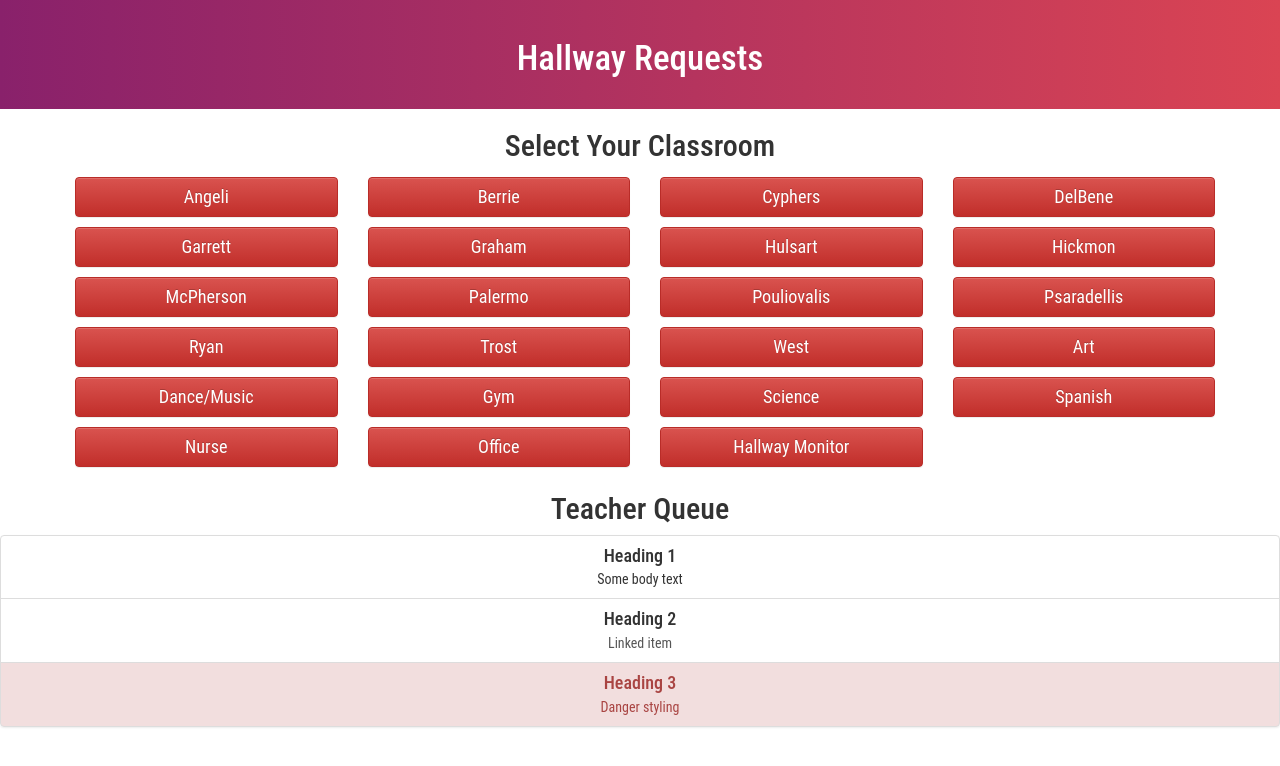
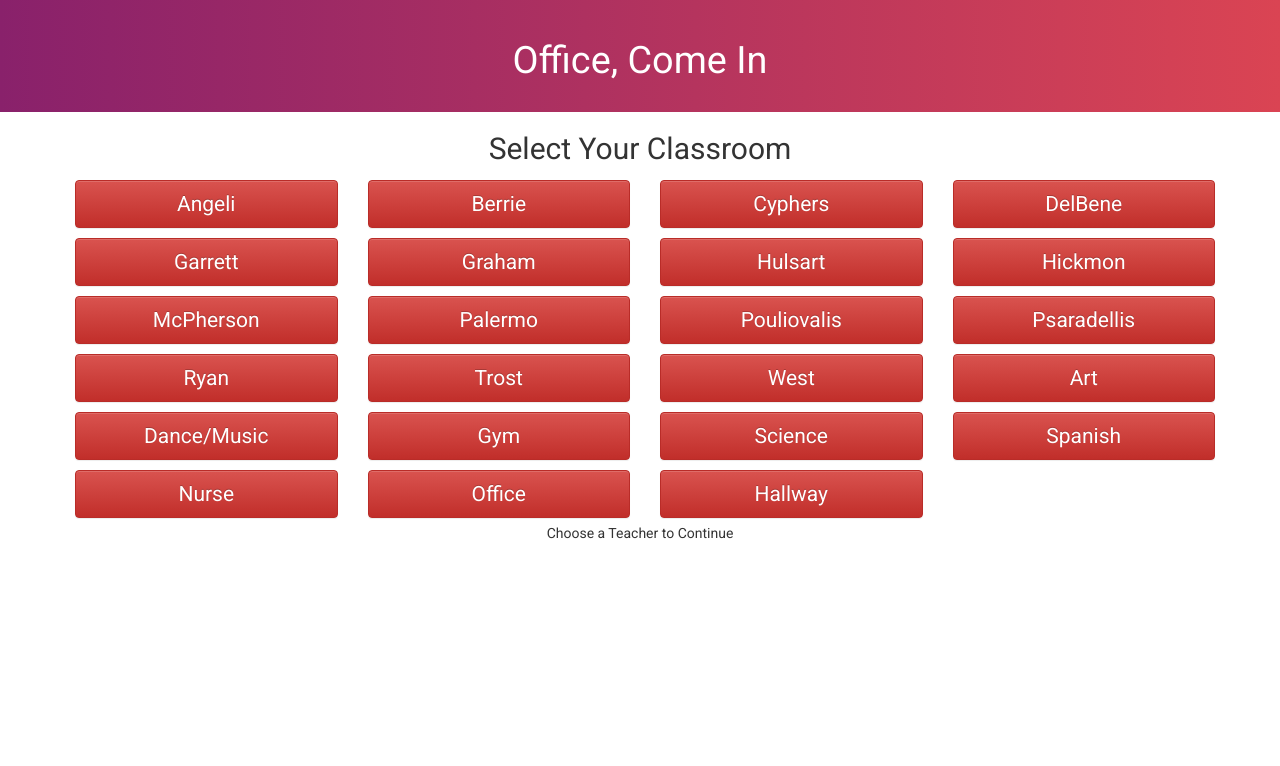
Before and after one commit to a-trost/Walkie-Walkie, a React (Create React App) app: page / in a window 1280 px wide. Shown: the top 766 px of the page. Built offline with nearby package versions, Linux system fonts and the light colour scheme.

Commit message:
Add Remove list item function and styling

```diff
--- a/src/App.css
+++ b/src/App.css
@@ -12,5 +12,25 @@
 }
 
 .App-title {
-  font-size: 2.5em;
+  font-size: 2.7em;
 }
+
+.badge {
+  background: #DA4453;  /* fallback for old browsers */
+
+  font-size:0.8em;
+  border-radius:15px;
+  padding: 5px 12px;
+}
+
+.remove-list-item {
+  color:rgb(218, 7, 7);
+  font-size: 20pt;
+  font-weight: 900;
+  line-height: 0;
+  top:25px;
+  right:15px;
+  position: absolute;
+  cursor:pointer;
+
+}
--- a/src/App.js
+++ b/src/App.js
@@ -1,5 +1,6 @@
 import React, { Component } from "react";
 import {
+  Badge,
   Button,
   Grid,
   Row,
@@ -9,8 +10,11 @@ import {
 } from "react-bootstrap";
 import "./App.css";
 import "./Button.css";
-import nurse from "./nurse.svg";
-import bathroom from "./bathroom.svg";
+import "./TeacherQueue.css";
+import nurseSvg from "./nurse.svg";
+import bathroomSvg from "./bathroom.svg";
+import checkSvg from "./check.svg";
+
 const teacherList = [
   { name: "Angeli", floor: 1 },
   { name: "Berrie", floor: 2 },
@@ -34,7 +38,7 @@ const teacherList = [
   { name: "Spanish", floor: 0 },
   { name: "Nurse", floor: 0 },
   { name: "Office", floor: 1 },
-  { name: "Hallway Monitor", floor: 2 }
+  { name: "Hallway", floor: 2 }
 ];
 
 function ChooseTeacherButton(props) {
@@ -79,9 +83,9 @@ class ChooseTeacher extends Component {
 function RequestButton(props) {
   return (
     <Button
+      onClick={props.onClick}
       bsStyle={props.style}
       className="request-btn"
-      // onClick={props.onClick}
       key={props.index}
       block
     >
@@ -91,33 +95,46 @@ function RequestButton(props) {
   );
 }
 
-
 function TeacherListItem(props) {
   let floor;
   let destination;
-  switch(props.item.user.floor) {
+  switch (props.item.user.floor) {
     case 0:
-      floor="Basement";
+      floor = "Basement";
       break;
     case 1:
-      floor="1st Floor";
+      floor = "1st Floor";
       break;
     case 2:
-      floor="2nd Floor";
+      floor = "2nd Floor";
       break;
     case 3:
-      floor="3rd Floor";
+      floor = "3rd Floor";
       break;
   }
-  if (props.item.nurse && props.item.bathroom) {destination='Nurse & Bathroom'} else if (props.item.nurse) {destination='Nurse'} else {destination='Bathroom'};
-  return(
+  if (props.item.nurse && props.item.bathroom) {
+    destination = "Nurse & Bathroom";
+  } else if (props.item.nurse) {
+    destination = "Nurse";
+  } else {
+    destination = "Bathroom";
+  }
+  return (
     <ListGroupItem
       header={props.item.user.name}
-                bsStyle={(props.item.nurse && props.item.bathroom)?'success':(props.item.nurse ?'danger' :'info')}
+      bsStyle={
+        props.item.nurse && props.item.bathroom
+          ? "success"
+          : props.item.nurse ? "danger" : "info"
+      }
       className="teacher-list-item"
-              >{floor} → {destination}
+    >
+      {floor} → {destination}{" "}
+      <span onClick={props.onClick} className="remove-list-item">
+        X
+      </span>
     </ListGroupItem>
-  )
+  );
 }
 
 // danger = nurse, info=bathroom, success=both
@@ -126,17 +143,23 @@ class TeacherQueue extends Component {
   render() {
     return (
       <div className="teacher-queue">
-        <h2>Teacher Queue</h2>
+        <h2>
+          Teacher Queue <Badge>{this.props.teacherQueue.length}</Badge>
+        </h2>
+        <Grid>
+          <Row className="show-grid">
             <ListGroup>
-          <ListGroupItem header="Heading 1">Some body text</ListGroupItem>
-          <ListGroupItem header="Heading 2" href="#">
-            Linked item
-          </ListGroupItem>
-          <ListGroupItem header="Heading 3" bsStyle="danger">
-            Danger styling
-          </ListGroupItem>
+              {this.props.teacherQueue.map((item, index) => (
+                <TeacherListItem
+                  onClick={() => this.props.removeRequest(index)}
+                  index={index}
+                  item={item}
+                  key={index}
+                />
+              ))}
             </ListGroup>
-        {/* {this.props.teacherQueue.map((teacher)=> <TeacherItem teacher={teacher}/>)} */}
+          </Row>
+        </Grid>
       </div>
     );
   }
@@ -146,6 +169,8 @@ class App extends Component {
   constructor(props) {
     super(props);
     this.handleTeacherSelection = this.handleTeacherSelection.bind(this);
+    this.removeRequest = this.removeRequest.bind(this);
+
     this.state = {
       user: null,
       teacherQueue: []
@@ -157,12 +182,12 @@ class App extends Component {
     let itemIndex = queue.findIndex(item => item.user === this.state.user);
     if (itemIndex < 0) {
       let newItem = {
-        user:this.state.user,
-        bathroom:false,
-        nurse:false,
-        timestamp:Date(),
+        user: this.state.user,
+        bathroom: false,
+        nurse: false,
+        timestamp: Date()
       };
-      itemIndex=queue.length;
+      itemIndex = queue.length;
       queue.push(newItem);
     }
     if (request === "Bathroom") {
@@ -170,8 +195,8 @@ class App extends Component {
     } else if (request === "Nurse") {
       queue[itemIndex].nurse = !queue[itemIndex].nurse;
     }
-    if (queue[itemIndex].nurse===false && queue[itemIndex].bathroom===false){
-      queue.splice(itemIndex,1);
+    if (!queue[itemIndex].nurse && !queue[itemIndex].bathroom) {
+      queue.splice(itemIndex, 1);
     }
     this.setState({
       teacherQueue: queue
@@ -188,7 +213,7 @@ class App extends Component {
     if (this.state.user) {
       if (this.state.user.name === "Office") {
         return this.renderOfficeView();
-      } else if (this.state.user.name === "Hallway Monitor") {
+      } else if (this.state.user.name === "Hallway") {
         return this.renderHallwayView();
       } else {
         return this.renderTeacherView();
@@ -202,19 +227,32 @@ class App extends Component {
     return <ChooseTeacher handleClick={this.handleTeacherSelection} />;
   }
 
+  removeRequest(index) {
+    console.log(index);
+    let queue = this.state.teacherQueue.slice();
+    queue.splice(index, 1);
+    this.setState({
+      teacherQueue: queue
+    });
+    console.log("This ran");
+  }
+
   renderOfficeView() {
     return (
       <div>
-        <p>Signed in as {this.state.user.name}</p>
-        <button onClick={() => this.signOutTeacher()}>Sign Out</button>
+        <TeacherQueue
+          removeRequest={this.removeRequest}
+          teacherQueue={this.state.teacherQueue}
+        />
       </div>
     );
   }
   renderHallwayView() {
     return (
       <div>
-        <p>Signed in as {this.state.user.name}</p>
-        <button onClick={() => this.signOutTeacher()}>Sign Out</button>
+        <TeacherQueue
+          removeRequest={this.removeRequest}
+          teacherQueue={this.state.teacherQueue} />
       </div>
     );
   }
@@ -225,23 +263,26 @@ class App extends Component {
   }
 
   renderTeacherView() {
-    let bathroomStyle = 'primary';
-    let nurseStyle = 'danger';
+    let bathroomStyle = "primary";
+    let nurseStyle = "danger";
     let bathroomIcon = bathroomSvg;
     let nurseIcon = nurseSvg;
     let placeInLine;
     let queue = this.state.teacherQueue.slice();
-    let itemIndex= queue.findIndex(item => item.user === this.state.user);
-    if (itemIndex>=0) {
+    let itemIndex = queue.findIndex(item => item.user === this.state.user);
+    if (itemIndex >= 0) {
       if (queue[itemIndex].nurse) {
-        nurseStyle='success';
-        nurseIcon=checkSvg;
+        nurseStyle = "success";
+        nurseIcon = checkSvg;
       }
       if (queue[itemIndex].bathroom) {
-        bathroomStyle='success';
-        bathroomIcon=checkSvg;
+        bathroomStyle = "success";
+        bathroomIcon = checkSvg;
       }
-      placeInLine = itemIndex===1 ? "You have 1 class ahead of you" : "You have " + itemIndex + " classes ahead of you";
+      placeInLine =
+        itemIndex === 1
+          ? "You have 1 class ahead of you"
+          : "You have " + itemIndex + " classes ahead of you";
     }
 
     return (
@@ -253,24 +294,23 @@ class App extends Component {
               <RequestButton
                 onClick={() => this.handleRequestSelection("Bathroom")}
                 text="Bathroom"
-                icon={bathroom}
-                style="success"
+                icon={bathroomIcon}
+                style={bathroomStyle}
                 key={0}
               />
             </Col>
             <Col key={1} xs={6}>
               <RequestButton
+                onClick={() => this.handleRequestSelection("Nurse")}
                 text="Nurse"
-                icon={nurse}
-                style="primary"
+                icon={nurseIcon}
+                style={nurseStyle}
                 key={1}
               />
             </Col>
           </Row>
           <h3>{placeInLine}</h3>
         </Grid>
-        <p>Signed in as {this.state.user.name}</p>
-        <button onClick={() => this.signOutTeacher()}>Sign Out</button>
       </div>
     );
   }
@@ -283,15 +323,20 @@ class App extends Component {
 
   checkLogin() {
     if (this.state.user) {
-    return(
+      return (
         <div>
           <p>Signed in as {this.state.user.name}</p>
-      <button onClick={() => this.signOutTeacher()}>Sign Out</button>
+          <Button
+            bsStyle="primary"
+            bsSize="small"
+            onClick={() => this.signOutTeacher()}
+          >
+            Sign Out
+          </Button>
         </div>
-    )} else {
-      return(
-      <p>Choose a teacher to Continue</p>
-      )
+      );
+    } else {
+      return <p>Choose a Teacher to Continue</p>;
     }
   }
 
@@ -300,7 +345,7 @@ class App extends Component {
       <div className="App">
         <AppHeader />
         {this.determineView()}
-        <TeacherQueue />
+        {this.checkLogin()}
       </div>
     );
   }
@@ -309,9 +354,12 @@ class App extends Component {
 function AppHeader() {
   return (
     <header className="App-header">
-      <h1 className="App-title">Hallway Requests</h1>
+      <h1 className="App-title">Office, Come In</h1>
     </header>
   );
 }
 
 export default App;
+
+// TODO: Add "remove" button for teacher queue view
+// TODO: Have the teacher view refresh on Hallway's deletion of the list object
--- a/src/Button.css
+++ b/src/Button.css
@@ -1,10 +1,7 @@
 .btn {
 margin:5px;
-font-size: 1.3em;
-}
-
-.request-btn {
-
+padding:8px;
+font-size: 1.5em;
 }
 
 .request-icon {height:100px; padding:10px}
--- /dev/null
+++ b/src/TeacherQueue.css
@@ -0,0 +1,9 @@
+.teacher-list-item h4 {
+  font-size:2.3em;
+}
+
+.teacher-list-item {
+  border-radius: 10px !important;
+  border: solid rgb(181, 181, 181) 1.2px;
+  margin: 5px 0;
+}
--- a/src/index.css
+++ b/src/index.css
@@ -1,6 +1,6 @@
 body {
   margin: 0;
   padding: 0;
-  font-family: 'Roboto Condensed', sans-serif;
+  font-family: 'Roboto', sans-serif;
 
 }
```
Lines whose indentation alone changed are shown as unchanged.
